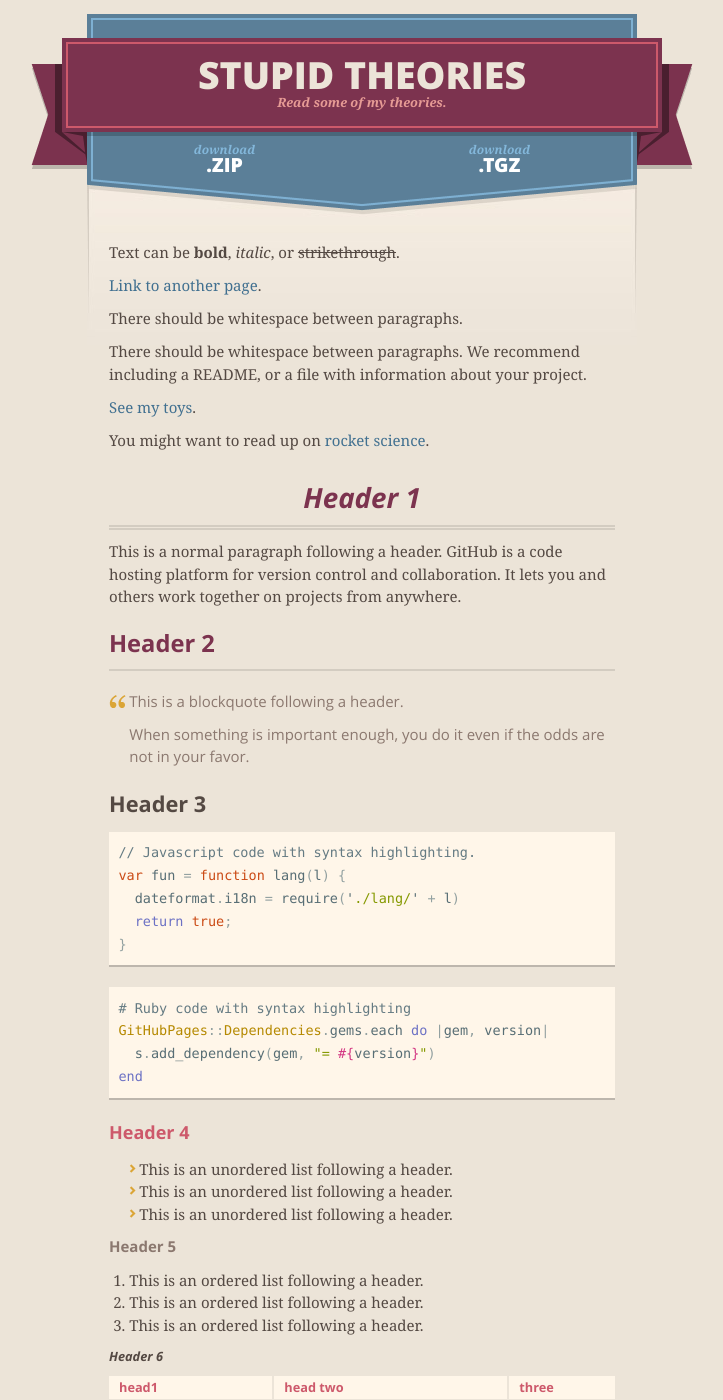
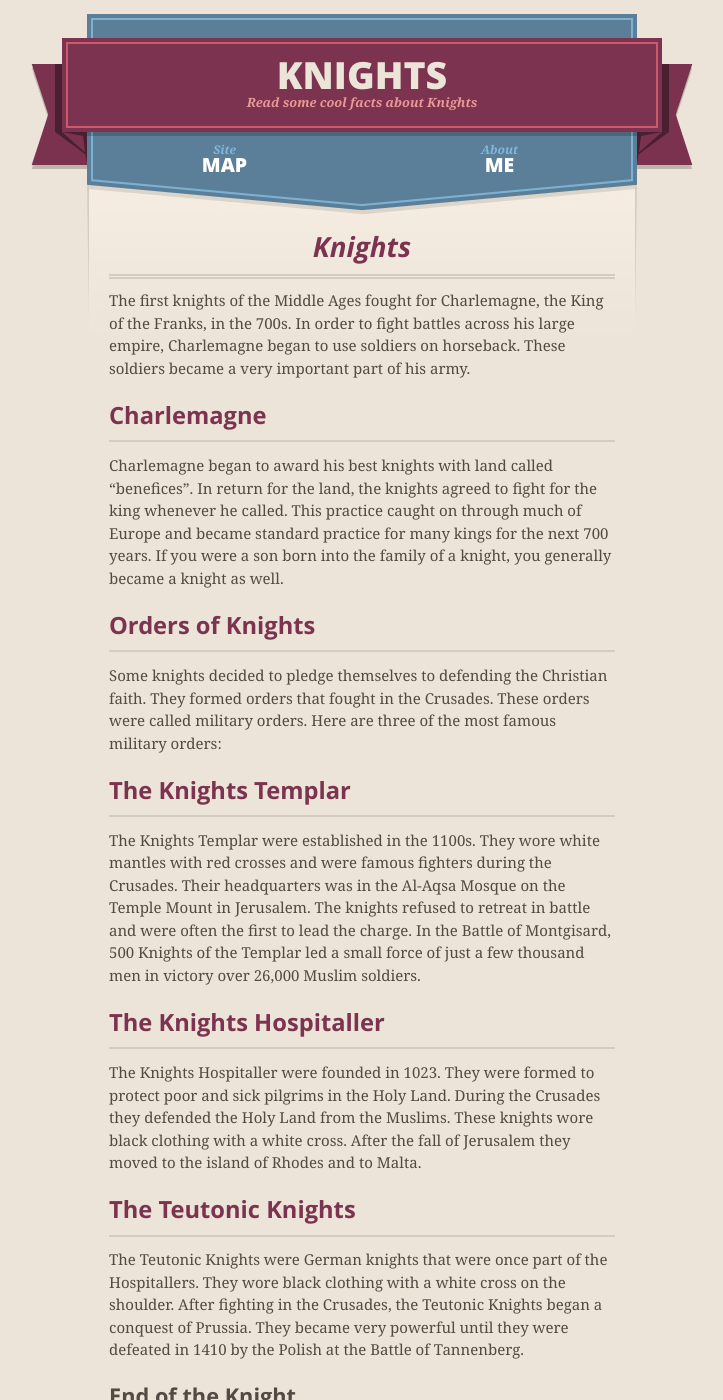
Before and after one commit to dotdash42/dotdash42.github.io, a Jekyll site: the page built from index.md, in a window 1280 px wide and 1400 px high. Shown: the whole window, without its empty margins (278-1001 px from the left). Built offline with Jekyll 4.4.1, drawn with Linux system fonts in a browser that asks for light colours; our own code applies the rules of GitHub Pages for plain Markdown files; some of the changed text lies outside the part shown.

Commit message:
first page

````diff
--- a/_config.yml
+++ b/_config.yml
@@ -1,5 +1,5 @@
-title: Stupid Theories
-description: Read some of my theories.
+title: Knights
+description: Read some cool facts about Knights
 show_downloads: true
 google_analytics:
 theme: jekyll-theme-merlot
--- a/_layouts/default.html
+++ b/_layouts/default.html
@@ -39,7 +39,7 @@
       {% if site.show_downloads %}
         <section id="downloads">
           <span class="inner">
-            <a href="{{ site.github.zip_url }}" class="zip"><em>download</em> .ZIP</a><a href="{{ site.github.tar_url }}" class="tgz"><em>download</em> .TGZ</a>
+            <a href="sitemap.html" class="zip"><em>Site</em> MAP</a><a href="about.html" class="tgz"><em>About</em> ME</a>
           </span>
         </section>
       {% else %}
--- a/index.md
+++ b/index.md
@@ -2,127 +2,55 @@
 layout: default
 ---
 
-Text can be **bold**, _italic_, or ~~strikethrough~~.
+# Knights
 
-[Link to another page](./another-page.html).
+The first knights of the Middle Ages fought for Charlemagne, the King of the Franks, in the 700s. In order to fight battles across his large empire, Charlemagne began to use soldiers on horseback. These soldiers became a very important part of his army.
 
-There should be whitespace between paragraphs.
+## Charlemagne
+Charlemagne began to award his best knights with land called "benefices". In return for the land, the knights agreed to fight for the king whenever he called. This practice caught on through much of Europe and became standard practice for many kings for the next 700 years. If you were a son born into the family of a knight, you generally became a knight as well.
 
-There should be whitespace between paragraphs. We recommend including a README, or a file with information about your project.
+## Orders of Knights
+Some knights decided to pledge themselves to defending the Christian faith. They formed orders that fought in the Crusades. These orders were called military orders. Here are three of the most famous military orders:
 
-[See my toys](./toys.html).
+## The Knights Templar
 
-You might want to read up on [rocket science](https://youtu.be/dQw4w9WgXcQ).
+ The Knights Templar were established in the 1100s. They wore white mantles with red crosses and were famous fighters during the Crusades. Their headquarters was in the Al-Aqsa Mosque on the Temple Mount in Jerusalem. The knights refused to retreat in battle and were often the first to lead the charge. In the Battle of Montgisard, 500 Knights of the Templar led a small force of just a few thousand men in victory over 26,000 Muslim soldiers.
+
+## The Knights Hospitaller
+
+The Knights Hospitaller were founded in 1023. They were formed to protect poor and sick pilgrims in the Holy Land. During the Crusades they defended the Holy Land from the Muslims. These knights wore black clothing with a white cross. After the fall of Jerusalem they moved to the island of Rhodes and to Malta.
+
+## The Teutonic Knights
+
+  The Teutonic Knights were German knights that were once part of the Hospitallers. They wore black clothing with a white cross on the shoulder. After fighting in the Crusades, the Teutonic Knights began a conquest of Prussia. They became very powerful until they were defeated in 1410 by the Polish at the Battle of Tannenberg.
+
+### End of the Knight
+
+By the end of the Middle Ages, the knight was no longer an important part of the army. This was for two main reasons. One reason was that many countries had formed their own standing armies. They paid soldiers to train and fight. They no longer needed lords to come fight as knights. The other reason was a change in warfare. Battle tactics and new weapons such as longbows and firearms made the heavy armor the knights wore cumbersome and useless. This made it much easier to arm a soldier and pay for a standing army.
+* * *
+
+### Useful Items For Knights
+
+-   item 1: Shield
+-   item 2: Sword
+-   item 3: Armor
+
+### This is a cool knight for a game!
+
+![This is a cool knight for a game!](https://www.pngkit.com/png/detail/62-625646_knight-transparent-cartoon.png)
 
 
-# Header 1
-
-This is a normal paragraph following a header. GitHub is a code hosting platform for version control and collaboration. It lets you and others work together on projects from anywhere.
-
-## Header 2
-
-> This is a blockquote following a header.
->
-> When something is important enough, you do it even if the odds are not in your favor.
-
-### Header 3
-
-```js
-// Javascript code with syntax highlighting.
-var fun = function lang(l) {
-  dateformat.i18n = require('./lang/' + l)
-  return true;
-}
-```
-
-```ruby
-# Ruby code with syntax highlighting
-GitHubPages::Dependencies.gems.each do |gem, version|
-  s.add_dependency(gem, "= #{version}")
-end
-```
-
-#### Header 4
-
-*   This is an unordered list following a header.
-*   This is an unordered list following a header.
-*   This is an unordered list following a header.
-
-##### Header 5
-
-1.  This is an ordered list following a header.
-2.  This is an ordered list following a header.
-3.  This is an ordered list following a header.
-
-###### Header 6
-
-| head1        | head two          | three |
-|:-------------|:------------------|:------|
-| ok           | good swedish fish | nice  |
-| out of stock | good and plenty   | nice  |
-| ok           | good `oreos`      | hmm   |
-| ok           | good `zoute` drop | yumm  |
-
-### There's a horizontal rule below this.
-
-* * *
-
-### Here is an unordered list:
-
-*   Item foo
-*   Item bar
-*   Item baz
-*   Item zip
-
-### And an ordered list:
-
-1.  Item one
-1.  Item two
-1.  Item three
-1.  Item four
-
-### And a nested list:
-
-- level 1 item
-  - level 2 item
-  - level 2 item
-    - level 3 item
-    - level 3 item
-- level 1 item
-  - level 2 item
-  - level 2 item
-  - level 2 item
-- level 1 item
-  - level 2 item
-  - level 2 item
-- level 1 item
-
-### Small image
-
-![Octocat](https://github.githubassets.com/images/icons/emoji/octocat.png)
-
-### Large image
-
-![Branching](https://guides.github.com/activities/hello-world/branching.png)
+- **Name:** Undead Knight
+- **Weapon:**  Rusted sword
+- **Hit points:** 2
 
 
-### Definition lists can be used with HTML syntax.
+### Even this!
 
-<dl>
-<dt>Name</dt>
-<dd>Godzilla</dd>
-<dt>Born</dt>
-<dd>1952</dd>
-<dt>Birthplace</dt>
-<dd>Japan</dd>
-<dt>Color</dt>
-<dd>Green</dd>
-</dl>
+![Branching](https://banner2.cleanpng.com/20180417/coe/kisspng-shovel-knight-cartoon-enchantress-5ad6573c2a8e65.8173584915239964761743.jpg)
 
-```
-Long, single-line code blocks should not wrap. They should horizontally scroll if they are too long. This line should be long enough to demonstrate this.
-```
+- **Name:** King Knight
+- **Weapon:**  Scepter
+- **Hit points:** 10
 
-```
-The final element.
-```
+You might want to watch this video on [The Knights of Merlot](https://youtu.be/dQw4w9WgXcQ).
````
Also changed, not shown: about.md (added, +7 -0 lines), sitemap.md (added, +7 -0 lines), toys.md (deleted, +0 -9 lines).
